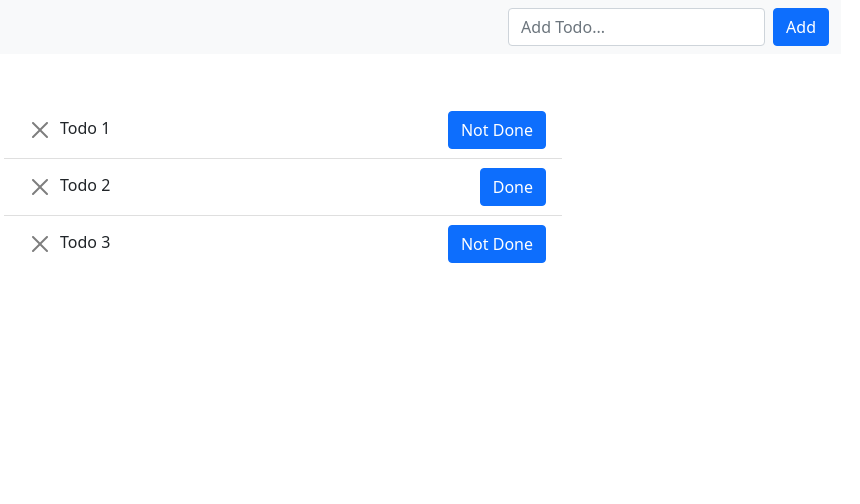
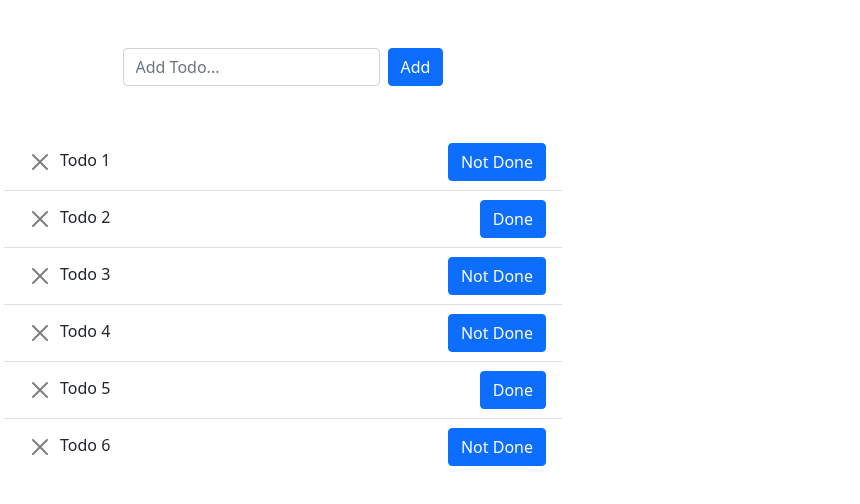
Before and after one commit to alexspurlock25/todo, a React (Create React App) app: page / in a window 1280 px wide. Shown: the top 504 px of the page, without its empty margins (357-1217 px from the left). Built offline with nearby package versions, Linux system fonts and the light colour scheme.

Commit message:
Basics are done
- Got basic React things done like adding deleting, handling todos that are done, etc

```diff
--- a/src/components/App.js
+++ b/src/components/App.js
@@ -1,16 +1,8 @@
-import Controls from './Controls'
+import 'bootstrap/dist/css/bootstrap.min.css'
 import TodoList from './TodoList'
-import Container from 'react-bootstrap/Container'
-
-import 'bootstrap/dist/css/bootstrap.min.css'
 
 function App() {
-  return (
-    <Container>
-      <Controls />
-      <TodoList />
-    </Container>
-  );
+  return <TodoList />
 }
 
 export default App;
--- a/src/components/Controls.js
+++ /dev/null
@@ -1,28 +0,0 @@
-import { useState } from "react"
-
-import Button from 'react-bootstrap/Button'
-import Form from 'react-bootstrap/Form'
-import Navbar from "react-bootstrap/Navbar"
-import Container from "react-bootstrap/Container"
-
-function Controls() {
-    const [title, setTitle] = useState('')
-
-    function handleAdd() {
-        console.log("handleAdd")
-    }
-
-    return (
-        <Navbar bg="light" expand="lg">
-            <Container className="d-flex justify-content-end" fluid>
-                <Form className="d-flex align-items-center">
-                    <Form.Control className="me-2" type="text" placeholder="Add Todo..." onChange={(e) => setTitle(e.target.value)} />
-                    <Button variant="primary" onClick={handleAdd}>Add</Button>
-                </Form>
-            </Container>
-        </Navbar>
-
-    );
-  }
-
-  export default Controls;
--- a/src/components/Todo.js
+++ b/src/components/Todo.js
@@ -1,15 +1,17 @@
-import { useEffect, useState } from "react"
+import { useState } from "react"
 import ListGroup from "react-bootstrap/ListGroup"
 import Button from "react-bootstrap/Button"
 
-function Todo({ todo, deleteFun, isDoneFun }) {
+function Todo({ todo, deleteFun, isDoneFun, isDoneStrFun }) {
+    const [isDoneStr, setIsDoneStr] = useState(todo.isDone ? "Done" : "Not Done")
+
     return (
         <ListGroup.Item key={ todo.id } className="d-flex align-items-center justify-content-between" >
             <div>
                 <Button onClick={ () => deleteFun(todo.id) } className="btn-close m-2"></Button>
                 { todo.title }
             </div>
-            <Button onClick={ () => isDoneFun(todo.id) }>{ todo.isDone ? "Done" : "Not Done"}</Button>
+            <Button onClick={ () => {isDoneFun(todo.id); setIsDoneStr(isDoneStrFun(todo.id) ? "Done" : "Not Done")}}>{ isDoneStr }</Button>
         </ListGroup.Item>
     )
 }
--- a/src/components/TodoList.js
+++ b/src/components/TodoList.js
@@ -1,19 +1,36 @@
 import { useEffect, useState } from "react"
 import ListGroup from "react-bootstrap/ListGroup"
+import Button from 'react-bootstrap/Button'
+import Form from 'react-bootstrap/Form'
+import Container from "react-bootstrap/Container"
 import Todo from '../components/Todo'
 
-const data = [
+let data = [
     { id: 1, title: "Todo 1", desc: "Todo 1 desc", isDone: false },
     { id: 2, title: "Todo 2", desc: "Todo 1 desc", isDone: true },
-    { id: 3, title: "Todo 3", desc: "Todo 1 desc", isDone: false }
+    { id: 3, title: "Todo 3", desc: "Todo 1 desc", isDone: false },
+    { id: 4, title: "Todo 4", desc: "Todo 1 desc", isDone: false },
+    { id: 5, title: "Todo 5", desc: "Todo 1 desc", isDone: true },
+    { id: 6, title: "Todo 6", desc: "Todo 1 desc", isDone: false }
 ]
 
 function TodoList() {
+    const [add, setAdd] = useState(false)
+    const [title, setTitle] = useState('')
     const [todos, setTodos] = useState(data)
 
     useEffect(() => {
-        console.log("Changed")
-    }, [todos])
+        console.log(`Todo Len ${todos.length}`)
+        setAdd(false)
+    }, [add, todos])
+
+    function handleAdd() {
+        setAdd(true)
+        const lastId = todos[todos.length - 1].id
+        todos.push({id: lastId + 1, title: title, isDone: false})
+        setTodos(todos)
+        setTitle('')
+    }
 
     function handleDelete(id) {
         const newArr = todos.filter(todo => todo.id !== id)
@@ -25,16 +42,29 @@ function TodoList() {
         const newArr = todos
         newArr[todoIndex] = { ...newArr[todoIndex], isDone: !newArr[todoIndex].isDone}
         setTodos(newArr)
+        return newArr[todoIndex].isDone
+    }
+
+    function handleIsDoneStr(id) {
+        const todoIndex = todos.findIndex(todo => todo.id === id)
+        console.log(todos[todoIndex].isDone)
+        return todos[todoIndex].isDone
     }
 
     return (
-        <ListGroup variant="flush" className="w-50 m-auto pt-5">
-            {
-                todos.map(todo =>
-                    <Todo key={todo.id} todo={todo} deleteFun={handleDelete} isDoneFun={handleIsDone}/>
-                )
-            }
-        </ListGroup>
+        <Container>
+            <Container className="d-flex justify-content-center mt-5" fluid>
+                <Form className="d-flex align-items-center">
+                    <Form.Control className="me-2" type="text" placeholder="Add Todo..." onChange={(e) => setTitle(e.target.value)} />
+                    <Button variant="primary" onClick={handleAdd}>Add</Button>
+                </Form>
+            </Container>
+            <ListGroup variant="flush" className="w-50 m-auto pt-5">
+                {
+                    todos.map(todo => <Todo key={todo.id} todo={todo} deleteFun={handleDelete} isDoneFun={handleIsDone} isDoneStrFun={handleIsDoneStr}/>)
+                }
+            </ListGroup>
+        </Container>
     )
 }
 
```
